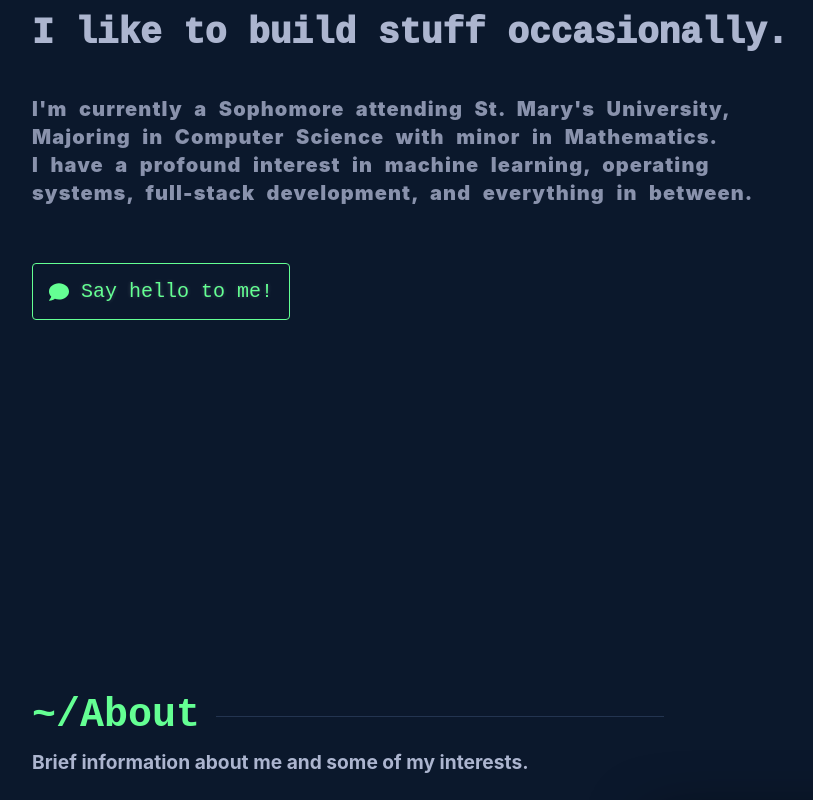
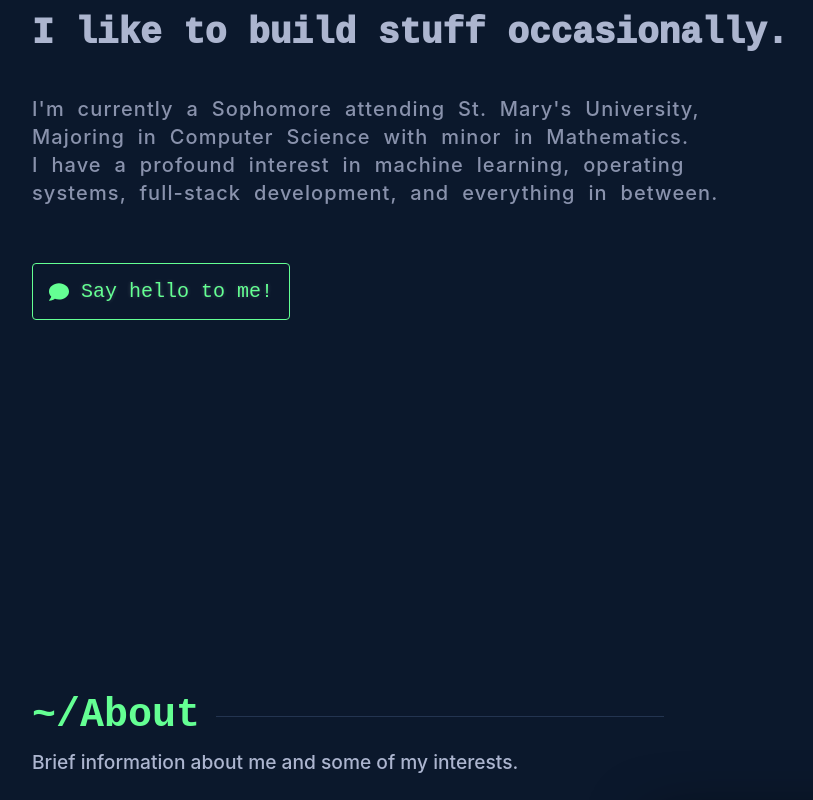
Before and after one commit to KevinTrinh1227/Reactfolio, a React (Create React App) app: page / in a window 1280 px wide. Shown: the part 220-1020 px from the top of the page, without its empty margins (70-883 px from the left). Built offline with nearby package versions, Linux system fonts and the light colour scheme; no server answers.

Commit message:
Minor styling updates

```diff
--- a/src/styles/style.css
+++ b/src/styles/style.css
@@ -130,7 +130,7 @@ a {
   text-align: left;
   float: left;
   color: var(--light-smoke);
-  font-weight: bold;
+  font-weight: 500;
   font-family: var(--font-sans);
   font-size: 1.2rem;
 }
@@ -181,7 +181,6 @@ a {
 .about-me-desc strong a {
   color: var(--light-lime);
   font-size: 1.1rem;
-  text-shadow: 0 0 0px rgba(255, 255, 255, 0.3);
 }
 
 .about-me-desc strong a:hover {
@@ -205,6 +204,7 @@ a {
   color: var(--smoke);
   font-size: 1.2rem;
   font-family: var(--font-sans);
+  font-weight: 400;
   line-height: 1.3;
   padding-bottom: 1rem;
 }
@@ -262,7 +262,7 @@ a {
 
 [data-tooltip] {
   position: relative;
-  z-index: 2;
+  z-index: 10; /* Increase the z-index value to ensure tooltips appear above other elements */
   cursor: pointer;
 }
 
@@ -296,6 +296,7 @@ a {
   font-size: 1rem;
   font-weight: bold;
   line-height: 1.2;
+  z-index: 2000;
 }
 
 /* Triangle hack to make tooltip look like a speech bubble */
@@ -312,6 +313,7 @@ a {
   content: " ";
   font-size: 0;
   line-height: 0;
+  z-index: 1999;
 }
 
 /* Show tooltip content on hover */
@@ -507,7 +509,7 @@ th {
   word-spacing: 0.4rem;
   letter-spacing: 1.1px;
   font-size: 1.25rem;
-  font-weight: 1000;
+  font-weight: 500;
 }
 
 .intro_section em {
@@ -565,6 +567,7 @@ a {
   font-family: "SF Mono", "Fira Code", "Fira Mono", "Roboto Mono", monospace;
   margin: 0.8em 0;
   font-size: 1rem;
+  font-weight: 400;
   color: var(--smoke);
 }
 
```
